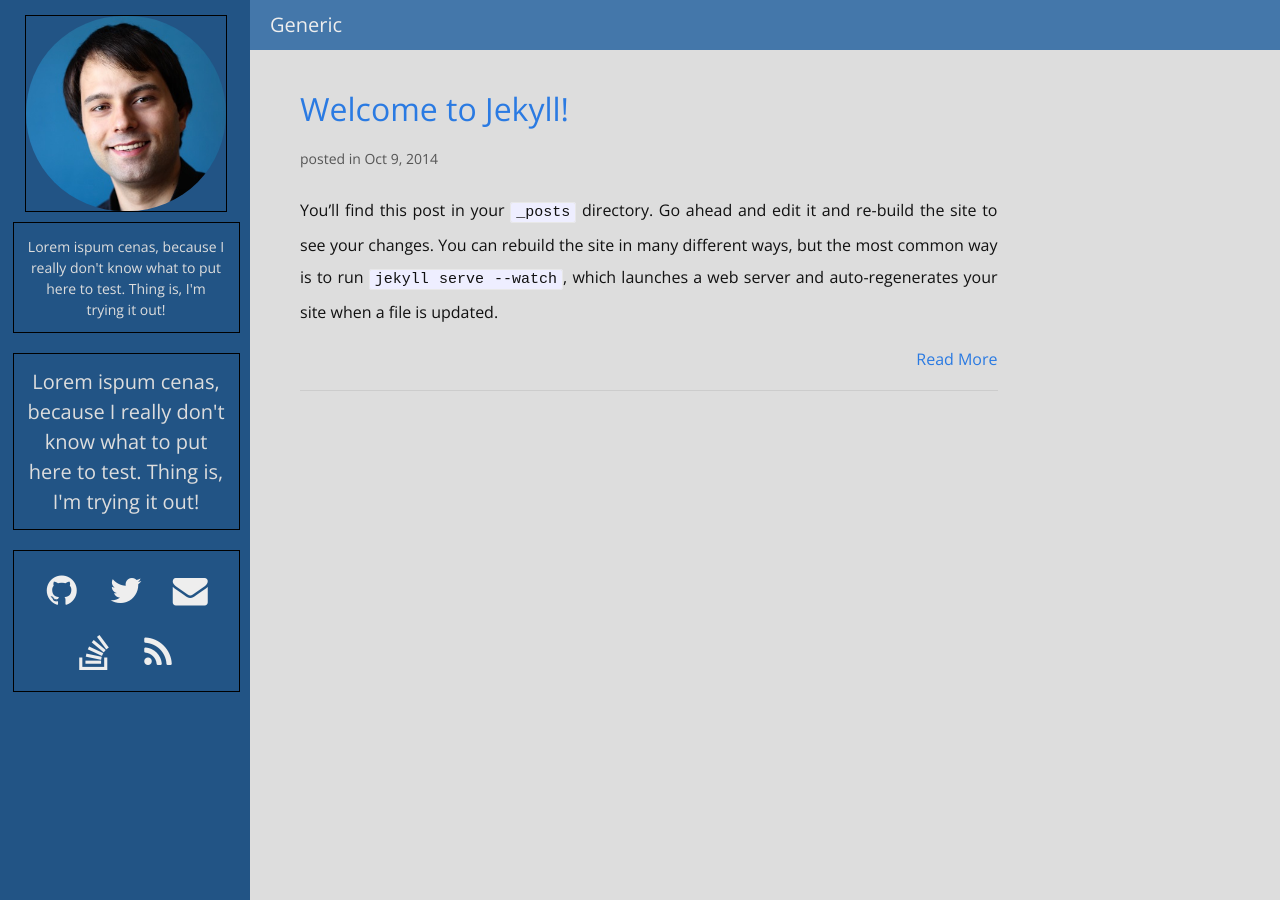
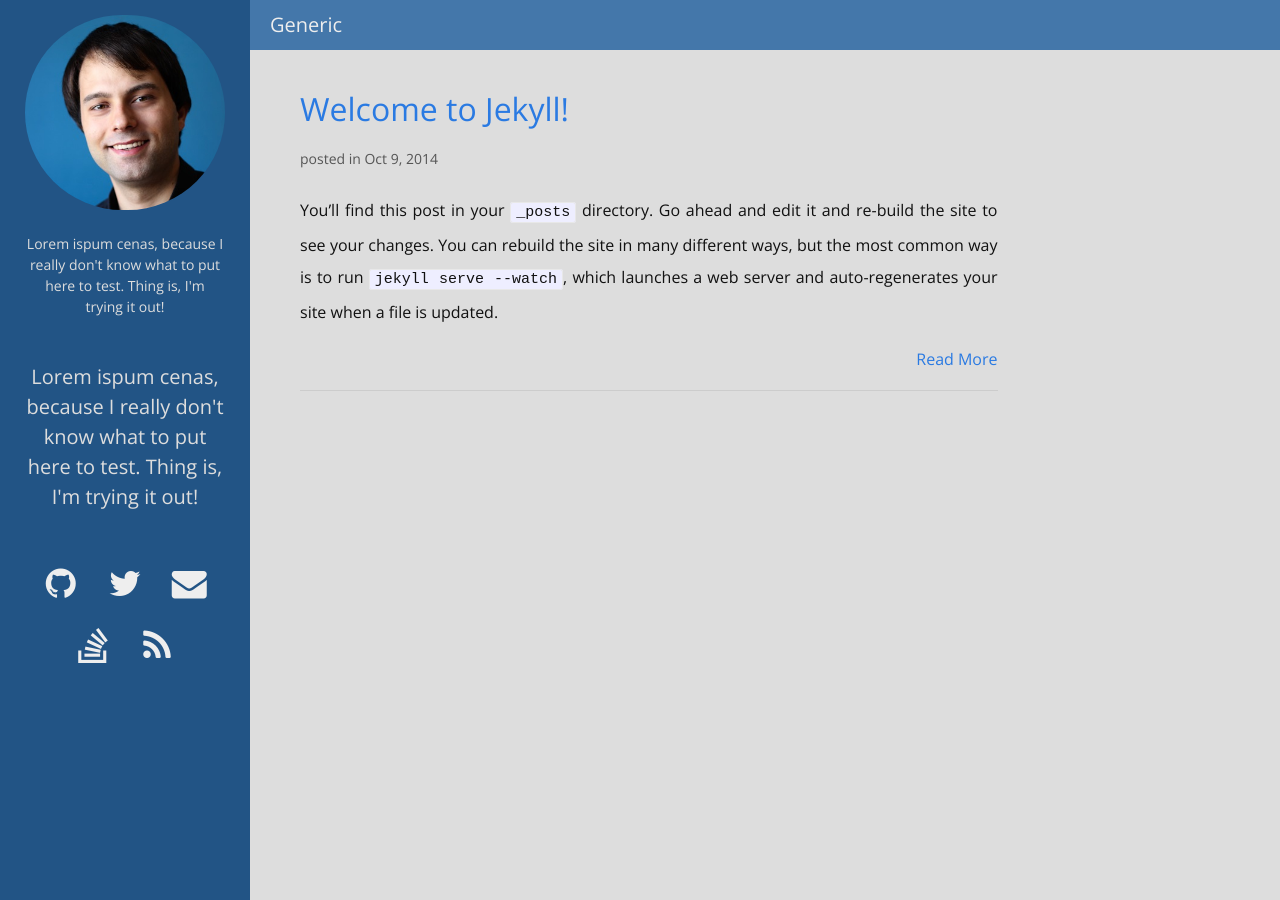
Before and after one commit to Nelspike/Nelspike.github.io, a Jekyll site: the page built from index.html, in a window 1280 px wide. Built offline with Jekyll 4.4.1, drawn with Linux system fonts in a browser that asks for light colours; nearby versions of some CDN libraries.

Commit message:
Borders removed.

```diff
--- a/_includes/sidebar.html
+++ b/_includes/sidebar.html
@@ -1,16 +1,16 @@
 <div class="sidebar">
-  <div id="photo" class="sidebar-content bordered">
+  <div id="photo" class="sidebar-content">
     <img src="/assets/images/nelspike.jpg" />
   </div>
-  <div id="self-description" class="sidebar-content sidebar-text bordered">
+  <div id="self-description" class="sidebar-content sidebar-text">
     Lorem ispum cenas, because I really don't know what to put here to test.
     Thing is, I'm trying it out!
   </div>
-  <div id="blog-description" class="sidebar-content sidebar-text bordered">
+  <div id="blog-description" class="sidebar-content sidebar-text">
     Lorem ispum cenas, because I really don't know what to put here to test.
     Thing is, I'm trying it out!
   </div>
-  <div id="external-section" class="sidebar-content sidebar-text bordered">
+  <div id="external-section" class="sidebar-content sidebar-text">
 
     <div id="social-media">
       <a href="https://github.com/{{ site.github_username }}" target="_blank">
--- a/_sass/_default_layout.scss
+++ b/_sass/_default_layout.scss
@@ -1,7 +1,3 @@
-.bordered {
-  border: 1px solid black;
-}
-
 /**
  * Site header
  */
```
